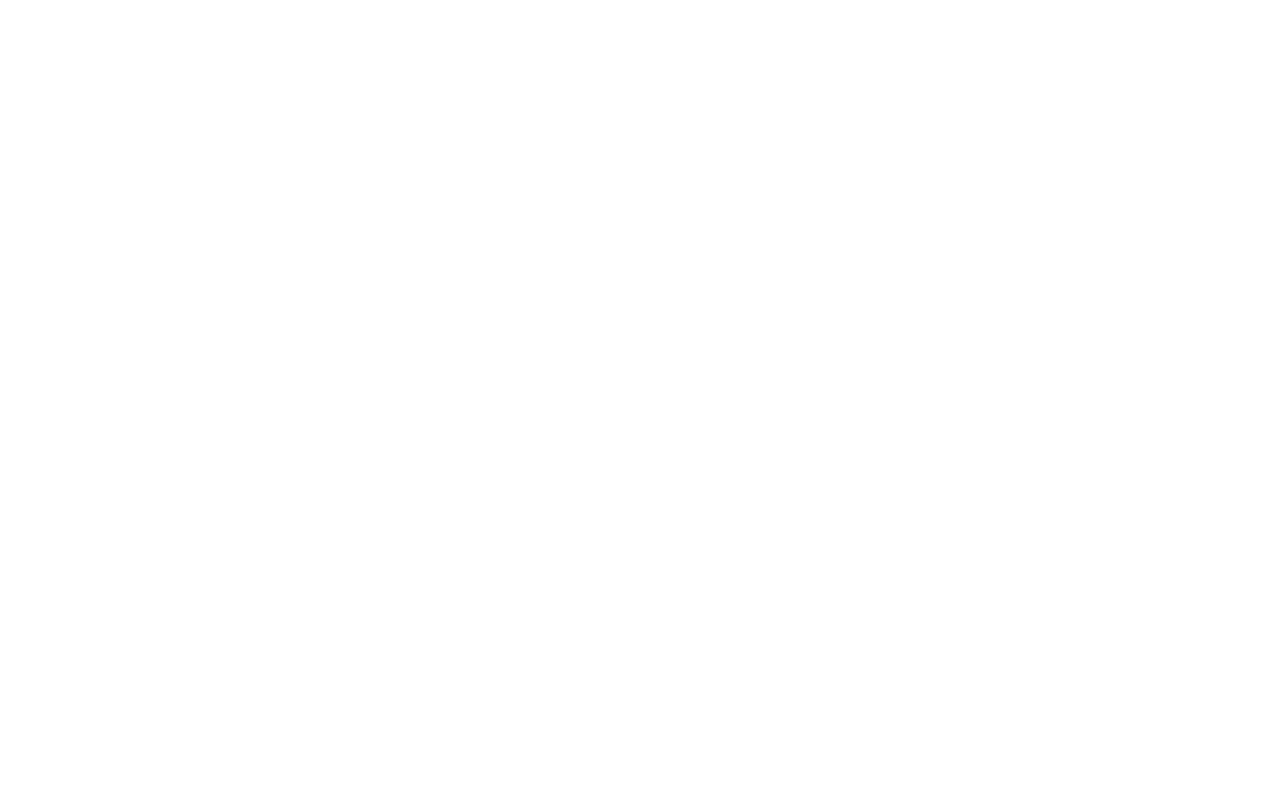
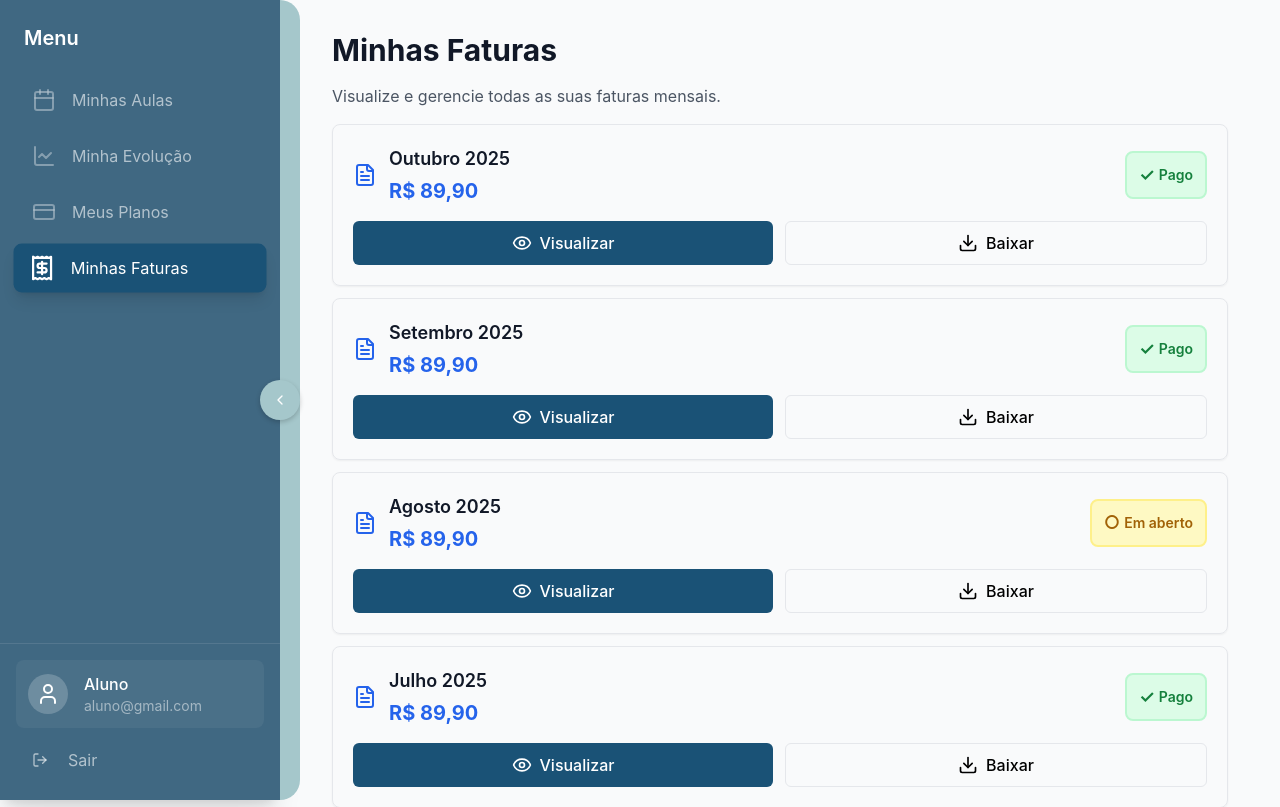
Before and after one commit to Bruxx092/Front_End_Define_Pilates, a React (Vite) app: page /aluno/faturas in a window 1280 px wide. Before the commit this address had no page. Shown: the top 807 px of the page. Built offline with nearby package versions, Linux system fonts and the light colour scheme.

Commit message:
Tela de faturas adicionada

```diff
--- a/src/components/layout/Sidebar/sidebarConfigs.js
+++ b/src/components/layout/Sidebar/sidebarConfigs.js
@@ -11,6 +11,7 @@
   FileText,
   LineChart,
   Users,
+  Receipt,
 } from "lucide-react";
 
 export const sidebarConfigs = {
@@ -119,6 +120,11 @@
         icon: CreditCard,
         path: "/aluno/planos",
       },
+      {
+        title: "Minhas Faturas",
+        icon: Receipt,
+        path: "/aluno/faturas",
+      },
     ],
     userInfo: {
       name: "Aluno",
--- /dev/null
+++ b/src/pages/Aluno/Faturas.jsx
@@ -0,0 +1,169 @@
+// @ts-nocheck
+import SidebarUnificada from "@/components/layout/Sidebar/SidebarUnificada";
+import { sidebarConfigs } from "@/components/layout/Sidebar/sidebarConfigs";
+import { useState } from "react";
+import { Card } from "@/components/ui/Planos/card";
+import { ButtonPlanos } from "@/components/ui/Planos/buttonPlanos";
+import { FileText, Download, Eye, Send } from "lucide-react";
+import {
+  Dialog,
+  DialogContent,
+  DialogDescription,
+  DialogFooter,
+  DialogHeader,
+  DialogTitle,
+  DialogTrigger,
+} from "@/components/ui/Planos/dialog";
+import { useSidebar } from "@/context/SidebarContext";
+
+const statusConfig = {
+  paid: {
+    label: "Pago",
+    className: "bg-green-100 text-green-700 border-green-200",
+    icon: "✓",
+  },
+  pending: {
+    label: "Em aberto",
+    className: "bg-yellow-100 text-yellow-700 border-yellow-200",
+    icon: "○",
+  },
+  overdue: {
+    label: "Vencido",
+    className: "bg-red-100 text-red-700 border-red-200",
+    icon: "!",
+  },
+};
+
+function InvoiceCard(props) {
+  const { month, amount, status } = props;
+  const config = statusConfig[status];
+
+  return (
+    <Card className="p-4 sm:p-5 shadow-sm hover:shadow-md transition-all duration-300">
+      <div className="flex flex-col sm:flex-row sm:items-center sm:justify-between mb-4 gap-3">
+        <div className="flex items-center gap-3">
+          <FileText className="h-5 w-5 sm:h-6 sm:w-6 text-blue-600" />
+          <div>
+            <h3 className="text-base sm:text-lg font-semibold text-gray-900">
+              {month}
+            </h3>
+            <p className="text-lg sm:text-xl font-bold text-blue-600 mt-1">
+              {amount}
+            </p>
+          </div>
+        </div>
+
+        <span
+          className={
+            "px-2 py-1 sm:px-3 sm:py-2 rounded-lg text-xs sm:text-sm font-semibold border-2 flex items-center gap-1 w-fit " +
+            config.className
+          }
+        >
+          <span className="text-sm sm:text-lg leading-none">{config.icon}</span>
+          {config.label}
+        </span>
+      </div>
+
+      <div className="flex flex-col sm:flex-row gap-2 sm:gap-3 mt-2">
+        <Dialog>
+          <DialogTrigger asChild>
+            <ButtonPlanos
+              className="flex-1 text-sm sm:text-base font-medium bg-[#1A5276] text-white hover:bg-[#154360] border-[#1A5276]"
+              size="lg"
+            >
+              <Eye className="mr-2 h-4 w-4 sm:h-5 sm:w-5" />
+              Visualizar
+            </ButtonPlanos>
+          </DialogTrigger>
+          <DialogContent
+            className="max-w-[95vw] sm:max-w-4xl h-[80vh]"
+            aria-describedby={undefined}
+          >
+            <DialogHeader>
+              <DialogTitle className="text-lg sm:text-xl">
+                Fatura de {month}
+              </DialogTitle>
+            </DialogHeader>
+            <div className="flex-1 w-full h-full">
+              <div className="w-full h-full rounded-lg bg-gray-100 flex items-center justify-center">
+                <p className="text-gray-500 text-sm sm:text-base">
+                  Visualização da fatura de {month}
+                </p>
+              </div>
+            </div>
+          </DialogContent>
+        </Dialog>
+
+        <ButtonPlanos
+          variant="outline"
+          className="flex-1 text-sm sm:text-base font-medium"
+          size="lg"
+        >
+          <Download className="mr-2 h-4 w-4 sm:h-5 sm:w-5" />
+          Baixar
+        </ButtonPlanos>
+      </div>
+    </Card>
+  );
+}
+
+const Faturas = () => {
+  const [menuOpen, setMenuOpen] = useState(false);
+  const { isMobile, sidebarWidth } = useSidebar();
+
+  const invoices = [
+    { month: "Outubro 2025", amount: "R$ 89,90", status: "paid" },
+    { month: "Setembro 2025", amount: "R$ 89,90", status: "paid" },
+    { month: "Agosto 2025", amount: "R$ 89,90", status: "pending" },
+    { month: "Julho 2025", amount: "R$ 89,90", status: "paid" },
+    { month: "Junho 2025", amount: "R$ 89,90", status: "paid" },
+    { month: "Maio 2025", amount: "R$ 89,90", status: "paid" },
+  ];
+
+  return (
+    <div className="flex min-h-screen bg-gray-50">
+      <SidebarUnificada
+        menuItems={sidebarConfigs.aluno.menuItems}
+        userInfo={sidebarConfigs.aluno.userInfo}
+        isOpen={menuOpen}
+        onOpenChange={setMenuOpen}
+      />
+
+      <div
+        className="flex flex-col flex-1 transition-all duration-300 min-w-0"
+        style={{
+          marginLeft: !isMobile ? `${sidebarWidth}px` : "0",
+          width: !isMobile ? `calc(100% - ${sidebarWidth}px)` : "100%",
+        }}
+      >
+        <main className="flex-1 px-3 sm:px-4 lg:px-6 pt-20 sm:pt-6 lg:py-8 pb-6 sm:pb-8">
+          <div className="max-w-4xl mx-auto">
+            <section className="space-y-4">
+              <h2 className="text-xl sm:text-2xl lg:text-3xl font-bold text-gray-900">
+                Minhas Faturas
+              </h2>
+              <p className="text-sm sm:text-base text-gray-600">
+                Visualize e gerencie todas as suas faturas mensais.
+              </p>
+
+              <div className="space-y-3">
+                {invoices.map(function (invoice, index) {
+                  return (
+                    <InvoiceCard
+                      key={index}
+                      month={invoice.month}
+                      amount={invoice.amount}
+                      status={invoice.status}
+                    />
+                  );
+                })}
+              </div>
+            </section>
+          </div>
+        </main>
+      </div>
+    </div>
+  );
+};
+
+export default Faturas;
--- a/src/pages/Aluno/Meus_Planos.jsx
+++ b/src/pages/Aluno/Meus_Planos.jsx
@@ -4,7 +4,7 @@
 import { useState } from "react";
 import { Card } from "@/components/ui/Planos/card";
 import { ButtonPlanos } from "@/components/ui/Planos/buttonPlanos";
-import { CheckCircle2, FileText, Download, Eye, Send } from "lucide-react";
+import { CheckCircle2, Send } from "lucide-react";
 import {
   Dialog,
   DialogContent,
@@ -12,27 +12,8 @@
   DialogFooter,
   DialogHeader,
   DialogTitle,
-  DialogTrigger,
 } from "@/components/ui/Planos/dialog";
 import { useSidebar } from "@/context/SidebarContext";
-
-const statusConfig = {
-  paid: {
-    label: "Pago",
-    className: "bg-green-100 text-green-700 border-green-200",
-    icon: "✓",
-  },
-  pending: {
-    label: "Em aberto",
-    className: "bg-yellow-100 text-yellow-700 border-yellow-200",
-    icon: "○",
-  },
-  overdue: {
-    label: "Vencido",
-    className: "bg-red-100 text-red-700 border-red-200",
-    icon: "!",
-  },
-};
 
 function PlanCard(props) {
   const { name, price, frequency, benefits } = props;
@@ -120,79 +101,6 @@
       >
         {isCurrentPlan ? "Plano Ativo" : "Solicitar este plano"}
       </ButtonPlanos>
-    </Card>
-  );
-}
-
-function InvoiceCard(props) {
-  const { month, amount, status } = props;
-  const config = statusConfig[status];
-
-  return (
-    <Card className="p-4 sm:p-5 shadow-sm hover:shadow-md transition-all duration-300">
-      <div className="flex flex-col sm:flex-row sm:items-center sm:justify-between mb-4 gap-3">
-        <div className="flex items-center gap-3">
-          <FileText className="h-5 w-5 sm:h-6 sm:w-6 text-blue-600" />
-          <div>
-            <h3 className="text-base sm:text-lg font-semibold text-gray-900">
-              {month}
-            </h3>
-            <p className="text-lg sm:text-xl font-bold text-blue-600 mt-1">
-              {amount}
-            </p>
-          </div>
-        </div>
-
-        <span
-          className={
-            "px-2 py-1 sm:px-3 sm:py-2 rounded-lg text-xs sm:text-sm font-semibold border-2 flex items-center gap-1 w-fit " +
-            config.className
-          }
-        >
-          <span className="text-sm sm:text-lg leading-none">{config.icon}</span>
-          {config.label}
-        </span>
-      </div>
-
-      <div className="flex flex-col sm:flex-row gap-2 sm:gap-3 mt-2">
-        <Dialog>
-          <DialogTrigger asChild>
-            <ButtonPlanos
-              className="flex-1 text-sm sm:text-base font-medium bg-[#1A5276] text-white hover:bg-[#154360] border-[#1A5276]"
-              size="lg"
-            >
-              <Eye className="mr-2 h-4 w-4 sm:h-5 sm:w-5" />
-              Visualizar
-            </ButtonPlanos>
-          </DialogTrigger>
-          <DialogContent
-            className="max-w-[95vw] sm:max-w-4xl h-[80vh]"
-            aria-describedby={undefined}
-          >
-            <DialogHeader>
-              <DialogTitle className="text-lg sm:text-xl">
-                Fatura de {month}
-              </DialogTitle>
-            </DialogHeader>
-            <div className="flex-1 w-full h-full">
-              <div className="w-full h-full rounded-lg bg-gray-100 flex items-center justify-center">
-                <p className="text-gray-500 text-sm sm:text-base">
-                  Visualização da fatura de {month}
-                </p>
-              </div>
-            </div>
-          </DialogContent>
-        </Dialog>
-
-        <ButtonPlanos
-          variant="outline"
-          className="flex-1 text-sm sm:text-base font-medium"
-          size="lg"
-        >
-          <Download className="mr-2 h-4 w-4 sm:h-5 sm:w-5" />
-          Baixar
-        </ButtonPlanos>
-      </div>
     </Card>
   );
 }
@@ -428,12 +336,6 @@
     },
   ];
 
-  const invoices = [
-    { month: "Outubro 2025", amount: "R$ 89,90", status: "paid" },
-    { month: "Setembro 2025", amount: "R$ 89,90", status: "paid" },
-    { month: "Agosto 2025", amount: "R$ 89,90", status: "pending" },
-  ];
-
   function handlePlanSelect(planName) {
     setSelectedPlanName(planName);
     setDialogOpen(true);
@@ -465,7 +367,7 @@
         }}
       >
         <main className="flex-1 px-3 sm:px-4 lg:px-6 pt-20 sm:pt-6 lg:py-8 pb-6 sm:pb-8">
-          <div className="lg:grid lg:grid-cols-2 lg:gap-6 xl:gap-8 max-w-7xl mx-auto">
+          <div className="max-w-7xl mx-auto">
             <div className="space-y-6 sm:space-y-8">
               <section className="space-y-3 sm:space-y-4">
                 <h2 className="text-xl sm:text-2xl lg:text-3xl font-bold text-gray-900">
@@ -483,7 +385,7 @@
                 <h2 className="text-xl sm:text-2xl lg:text-3xl font-bold text-gray-900">
                   Solicitar mudança de plano
                 </h2>
-                <div className="grid gap-3 sm:gap-4 grid-cols-1 sm:grid-cols-2 lg:grid-cols-1 xl:grid-cols-2">
+                <div className="grid gap-3 sm:gap-4 grid-cols-1 sm:grid-cols-2 lg:grid-cols-2 xl:grid-cols-3">
                   {availablePlans.map(function (plan) {
                     return (
                       <PlanOptionCard
@@ -503,24 +405,6 @@
                 </div>
               </section>
             </div>
-
-            <section className="space-y-4 mt-6 sm:mt-8 lg:mt-0">
-              <h2 className="text-xl sm:text-2xl lg:text-3xl font-bold text-gray-900">
-                Minhas Faturas
-              </h2>
-              <div className="space-y-2 sm:space-y-3">
-                {invoices.map(function (invoice, index) {
-                  return (
-                    <InvoiceCard
-                      key={index}
-                      month={invoice.month}
-                      amount={invoice.amount}
-                      status={invoice.status}
-                    />
-                  );
-                })}
-              </div>
-            </section>
           </div>
         </main>
 
--- a/src/routes.jsx
+++ b/src/routes.jsx
@@ -14,6 +14,7 @@
 import Code from "./pages/Auth/ForgotPassword/Code";
 import NewPassword from "./pages/Auth/ForgotPassword/NewPassword";
 import Meus_Planos from "./pages/Aluno/Meus_Planos";
+import Faturas from "./pages/Aluno/Faturas";
 
 function AppRoutes() {
   return (
@@ -30,6 +31,7 @@
         <Route path="/code" element={<Code />} />
         <Route path="/new-password" element={<NewPassword />} />
         <Route path="/aluno/planos" element={<Meus_Planos />} />
+        <Route path="/aluno/faturas" element={<Faturas />} />
       </Routes>
     </Router>
   );
```
